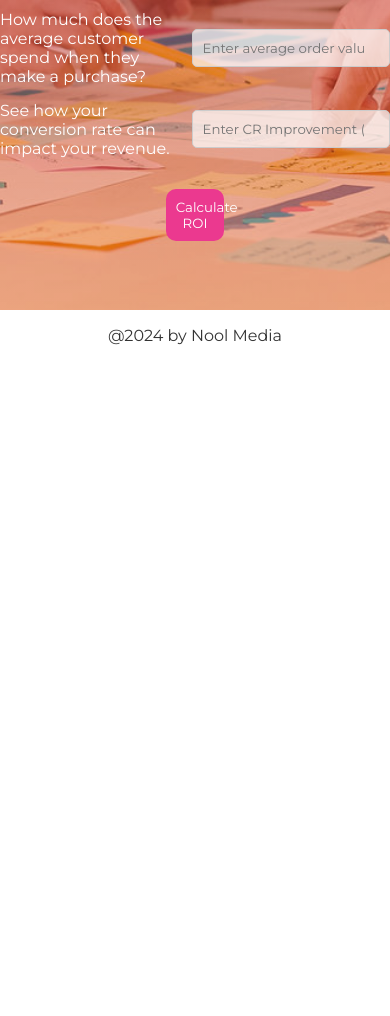
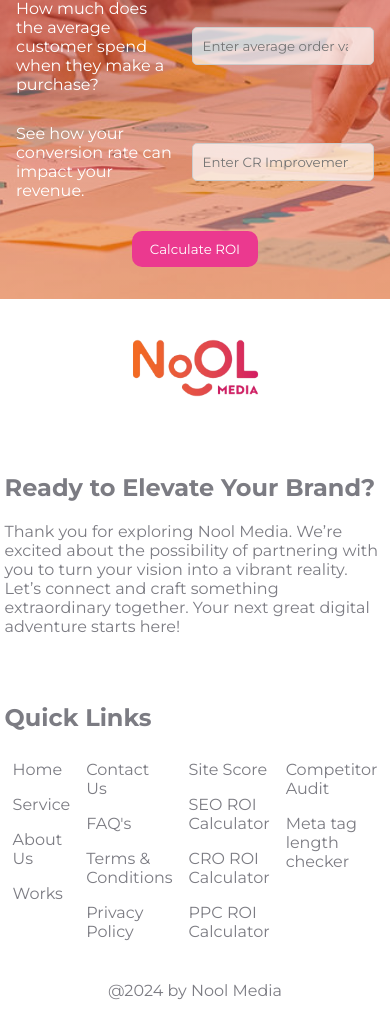
Before and after one commit to NAVEEN3280/cro-roi-calculator, a plain HTML site: page index.html in a window 390 px wide. Shown: the part 483-1499 px from the top of the page. Before the commit the page ends 844 px from the top, so only its background shows below. Drawn offline with Linux system fonts and the light colour scheme.

Commit message:
Added footer

```diff
--- a/index.html
+++ b/index.html
@@ -51,7 +51,7 @@
         <span></span>
         <span></span>
       </div>
-    </nav>>
+    </nav>
     </nav>
     <div class="container">
       <div class="content">
@@ -85,8 +85,15 @@
       </div>
       <button onclick="calculateCRO()">Calculate ROI</button>
 
-      <div class="result" id="result" style="display: none">
-        <h3>Results</h3>
+      <div class="results" id="result" style="display: none">
+        <div>
+        <div class="r-head">
+          <img src="nool.png" alt="logo" class="r-logo" />
+          <p>
+            Based on these numbers, here is what you could expect for return
+            on investment*
+          </p>
+        </div>
         <p>
           <strong>Current Monthly Revenue:</strong>
           <span id="currentRevenue"></span>
@@ -104,7 +111,49 @@
         </p>
       </div>
     </div>
+    </div>
     <footer>
+      <div class="f-logo">
+        <img src="nool.png" alt="logo" />
+      </div>
+      <div class="f-contents">
+        <div class="f-con">
+          <h2>Ready to Elevate Your Brand?</h2>
+          <p>
+            Thank you for exploring Nool Media. We’re excited about the
+            possibility of partnering with you to turn your vision into a
+            vibrant reality. Let’s connect and craft something extraordinary
+            together. Your next great digital adventure starts here!
+          </p>
+        </div>
+        <div class="f-con">
+          <h2>Quick Links</h2>
+          <div class="q-links">
+            <div class="items">
+              <a href="">Home</a>
+              <a href="">Service</a>
+              <a href="">About Us</a>
+              <a href="">Works</a>
+            </div>
+            <div class="items">
+              <a href="">Contact Us</a>
+              <a href="">FAQ's</a>
+              <a href="">Terms & Conditions</a>
+              <a href="">Privacy Policy</a>
+            </div>
+            <div class="items">
+              <a href="">Site Score</a>
+              <a href="">SEO ROI Calculator</a>
+              <a href="">CRO ROI Calculator</a>
+              <a href="">PPC ROI Calculator</a>
+            </div>
+            <div class="items">
+              <a href="">Competitor Audit</a>
+              <a href="">Meta tag length checker</a>
+            </div>
+          </div>
+        </div>
+      </div>
       <a href="https://www.noolmedia.in/"><p>@2024 by Nool Media</p></a>
     </footer>
   </body>
--- a/styles.css
+++ b/styles.css
@@ -172,7 +172,7 @@ button:hover {
   display: flex;
   align-items: center;
   justify-content: space-between;
-  margin-bottom: 15px;
+  margin: 15px;
   width: 100%;
 }
 
@@ -187,30 +187,93 @@ button:hover {
   border: 1px solid #ccc;
   border-radius: 5px;
 }
-.result {
-  margin-top: 20px;
-  padding: 10px;
-  border-radius: 5px;
-  background: #292929;
-  text-align: left;
+.results {
+  display: none;
+  background: rgba(255, 255, 255);
+  color: #000;
+  padding: 1rem;
+  align-items: center;
+  justify-content: center;
+  border-radius: 10px;
+  width: 80%;
+  margin: 0 auto;
 }
+.r-logo {
+  width: 30%;
+  justify-self: center;
+  display: flex;
+}
+
+.r-head p {
+  text-align: center;
+}
+.results p {
+  display: flex;
+  justify-content: space-between;
+  font-size: 1.2rem;
+}
+span {
+  justify-self: end;
+}
+
 footer {
   position: relative;
   background-color: #fff;
   align-items: center;
   justify-content: center;
   display: flex;
+  flex-direction: column;
   bottom: 0;
   width: 100%;
   color: #333;
 }
 footer a {
   text-decoration: none;
-  color: #333;
+  color: rgb(124, 124, 131);
 }
+.f-logo {
+  width: 100%;
+  display: flex;
+  align-items: start;
+  justify-content: start;
+}
+.f-logo img {
+  width: 25%;
+}
+.f-contents {
+  display: flex;
+  flex-direction: row;
+}
+.f-con {
+  flex: 1;
+  margin: 1rem;
+}
+.f-con h2 {
+  color: rgb(124, 124, 131);
+}
+.f-con p {
+  color: rgb(124, 124, 131);
+}
+.q-links {
+  display: flex;
+  flex-direction: row;
+}
+.items {
+  display: flex;
+  flex-direction: column;
+  flex: 1;
+}
+.items a {
+  padding: 0.5rem;
+  color: rgb(124, 124, 131);
+}
+.items a {
+  padding: 0.5rem;
+}
+
 @media (max-width: 768px) {
   .container {
-    margin: 0rem;
+    margin: 1rem;
     flex-direction: column;
   }
   input,
@@ -219,6 +282,9 @@ footer a {
   }
   .preview {
     width: 88%;
+  }
+  button {
+    width: 35%;
   }
   .nav-items {
     display: none;
@@ -265,4 +331,13 @@ footer a {
   .report-container ul {
     padding-inline-start: 20px;
   }
+  .f-contents {
+    flex-direction: column;
+  }
+  .f-logo {
+    justify-content: center;
+  }
+  .f-logo img {
+    width: 50%;
+  }
 }
```
